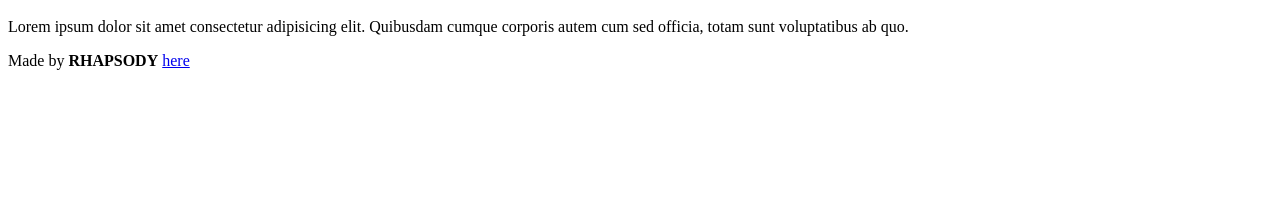
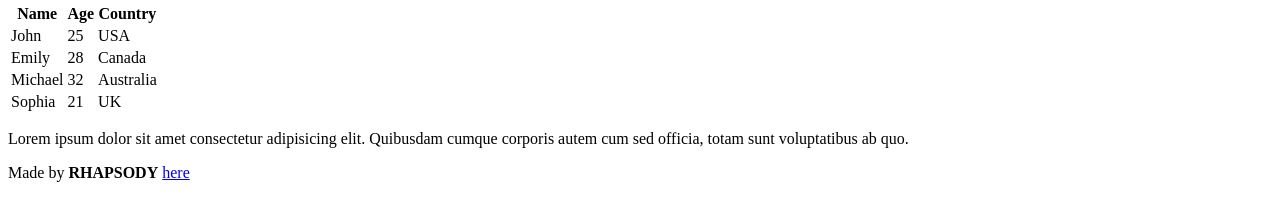
Before and after one commit to RHAPSODY-DEV/My_First_Portfolio, a plain HTML site: page html_basic/index.html in a window 1280 px wide. Shown: the part 626-824 px from the top of the page. Before the commit the page ends 800 px from the top, so only its background shows below. Drawn offline with Linux system fonts and the light colour scheme.

Commit message:
Updated index.html

```diff
--- a/html_basic/index.html
+++ b/html_basic/index.html
@@ -24,6 +24,39 @@
 
    <a href="https://i.ibb.co/gTDZZT8/ALX-Logo-07.png"> <img src="https://i.ibb.co/gTDZZT8/ALX-Logo-07.png" alt="ALX-Logo-07"></a>
 
+   <!-- New table added here -->
+   <table>
+       <thead>
+           <tr>
+               <th>Name</th>
+               <th>Age</th>
+               <th>Country</th>
+           </tr>
+       </thead>
+       <tbody>
+           <tr>
+               <td>John</td>
+               <td>25</td>
+               <td>USA</td>
+           </tr>
+           <tr>
+               <td>Emily</td>
+               <td>28</td>
+               <td>Canada</td>
+           </tr>
+           <tr>
+               <td>Michael</td>
+               <td>32</td>
+               <td>Australia</td>
+           </tr>
+           <tr>
+               <td>Sophia</td>
+               <td>21</td>
+               <td>UK</td>
+           </tr>
+       </tbody>
+   </table>
+
    </article>
 
    <aside>
@@ -32,7 +65,6 @@
 
    </main>
 
-
    <footer>
     <p>Made by <strong>RHAPSODY</strong> <a href="www.google.com" target="_blank">here</a></p>
 </footer>
```
